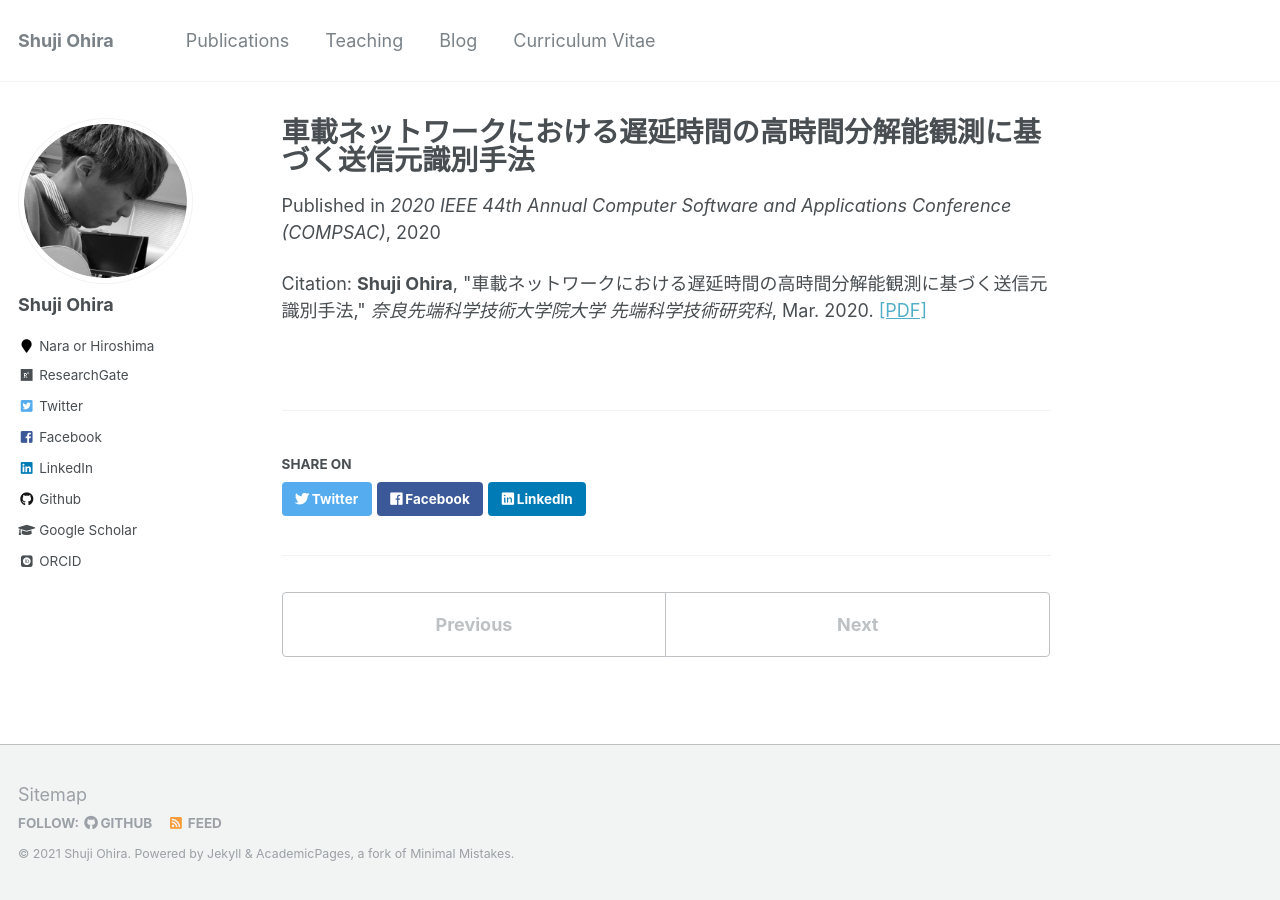
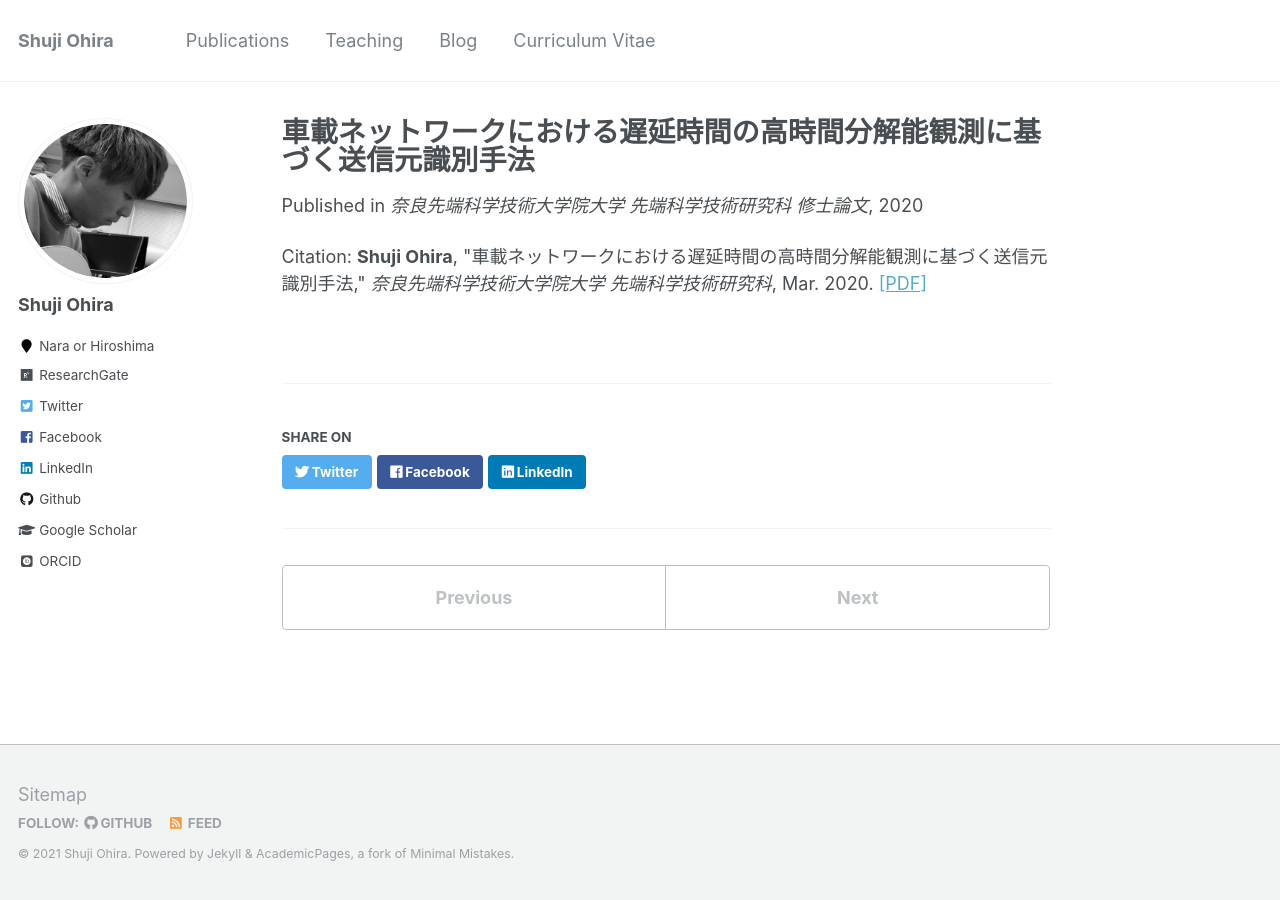
Before and after one commit to shuji-oh/shuji-oh.github.io, a Jekyll site: the page built from _publications/mthesis.md, in a window 1280 px wide. Built offline with Jekyll 4.4.1, drawn with Linux system fonts in a browser that asks for light colours; some web fonts are replaced.

Commit message:
fix mthesis

```diff
--- a/_publications/mthesis.md
+++ b/_publications/mthesis.md
@@ -3,7 +3,7 @@ title: "車載ネットワークにおける遅延時間の高時間分解能観
 collection: publications
 permalink: /publication/mthesis
 date: 2020-03-13
-venue: '2020 IEEE 44th Annual Computer Software and Applications Conference (COMPSAC)'
+venue: '奈良先端科学技術大学院大学 先端科学技術研究科 修士論文'
 paperurl: 'https://inet-lab.naist.jp/pdf_files/shuji-oh_mthesis.pdf'
 citation: '<b>Shuji Ohira</b>, "車載ネットワークにおける遅延時間の高時間分解能観測に基づく送信元識別手法," <i>奈良先端科学技術大学院大学 先端科学技術研究科</i>, Mar. 2020.'
 ---
```
